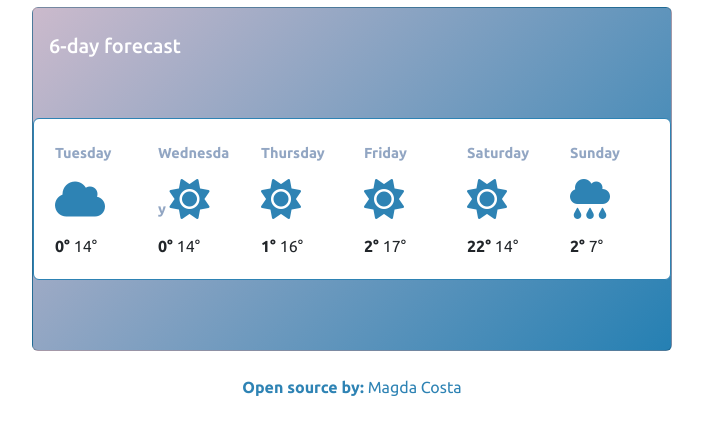
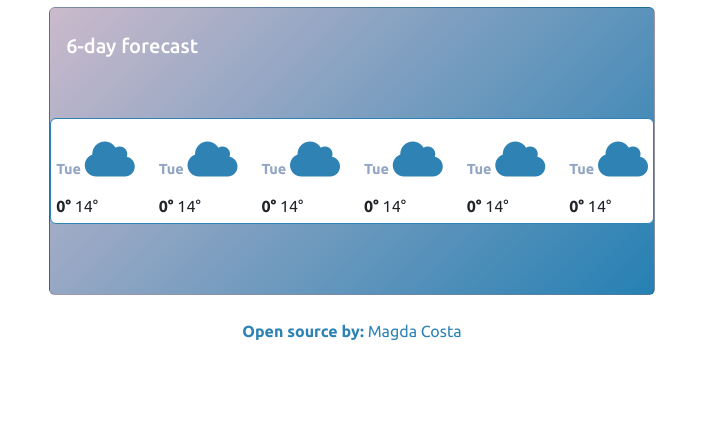
Before and after one commit to MagCost/Weather_app, a plain HTML site: page index.html in a window 1280 px wide. Shown: the part 338-772 px from the top of the page, without its empty margins (288-991 px from the left). Drawn offline with nearby package versions, Linux system fonts and the light colour scheme.

Commit message:
moved forecast from html to js

```diff
--- a/index.html
+++ b/index.html
@@ -99,88 +99,7 @@
                 <h5 class="day_forecast">6-day forecast</h5>
             </div>
             </br>
-            <div class="card weather_forecast" style="width: 40rem;">
-                <div class="card-body">
-                    <div class="row forecast">
-                        <div class="col-2">
-                            <span class="weekday">
-                                Tuesday
-                            </span>
-                            <i class="fa-solid fa-cloud forecast_icon"></i>
-                            <div class="forecast_temperature">
-                                <strong>
-                                    0°
-                                </strong>
-                                14°
-                            </div>
-                        </div>
-
-                        <div class="col-2">
-                            <span class="weekday">
-                                Wednesday
-                            </span>
-                            <i class="fa-solid fa-sun forecast_icon"></i>
-                            <div class="forecast_temperature">
-                                <strong>
-                                    0°
-                                </strong>
-                                14°
-                            </div>
-                        </div>
-
-                        <div class="col-2">
-                            <span class="weekday">
-                                Thursday
-                            </span>
-                            <i class="fa-solid fa-sun forecast_icon"></i>
-                            <div class="forecast_temperature">
-                                <strong>
-                                    1°
-                                </strong>
-                                16°
-                            </div>
-                        </div>
-
-                        <div class="col-2">
-                            <span class="weekday">
-                                Friday
-                            </span>
-                            <i class="fa-solid fa-sun forecast_icon"></i>
-                            <div class="forecast_temperature">
-                                <strong>
-                                    2°
-                                </strong>
-                                17°
-                            </div>
-                        </div>
-
-                        <div class="col-2">
-                            <span class="weekday">
-                                Saturday
-                            </span>
-                            <i class="fa-solid fa-sun forecast_icon"></i>
-                            <div class="forecast_temperature">
-                                <strong>
-                                    22°
-                                </strong>
-                                14°
-                            </div>
-                        </div>
-
-                        <div class="col-2">
-                            <span class="weekday">
-                                Sunday
-                            </span>
-                            <i class="fa-solid fa-cloud-rain forecast_icon"></i>
-                            <div class="forecast_temperature">
-                                <strong>
-                                    2°
-                                </strong>
-                                7°
-                            </div>
-                        </div>
-                    </div>
-                </div>
+            <div class="card weather_forecast" style="width: 40rem;" id="forecast">
             </div>
         </div>
     </div>
--- a/index.js
+++ b/index.js
@@ -29,7 +29,7 @@ function forecastCoordinates(coordinates) {
   let lat = coordinates.lat;
   let lon = coordinates.lon;
   let apiKey = "c819171fe0abdc14039af4ef5dda283b";
-  let apiURL = `https://api.openweathermap.org/data/3.0/onecall?lat=${coordinates.lat}&lon=${coordinates.lon}&appid=${apiKey}`;
+  let apiURL = `https://api.openweathermap.org/data/3.0/onecall?lat=${coordinates.lat}&lon=${coordinates.lon}&appid=${apiKey}&units=metric`;
 }
 
 //form and city update when you search
@@ -73,6 +73,89 @@ function displaySearchedCity(event) {
   axios.get(`${apiURL}&appid=${apiKey}&q=${city}`).then(showTemperature);
 }
 
+//function to display forecast
+
+function displayForecast() {
+  let forecastElement = document.querySelector("#forecast");
+  let forecastHTML = `<div class="row">`;
+  forecastHTML =
+    forecastHTML +
+    `
+     <div class="col-2">
+        <span class="weekday">Tue</span>
+        <i class="fa-solid fa-cloud forecast_icon"></i>
+        <div class="forecast_temperature">
+          <strong>0°</strong>
+          14°
+        </div>
+      </div>
+  `;
+  forecastHTML =
+    forecastHTML +
+    `
+      <div class="col-2">
+        <span class="weekday">Tue</span>
+        <i class="fa-solid fa-cloud forecast_icon"></i>
+        <div class="forecast_temperature">
+          <strong>0°</strong>
+          14°
+        </div>
+      </div>
+  `;
+  forecastHTML =
+    forecastHTML +
+    `
+      <div class="col-2">
+        <span class="weekday">Tue</span>
+        <i class="fa-solid fa-cloud forecast_icon"></i>
+        <div class="forecast_temperature">
+          <strong>0°</strong>
+          14°
+        </div>
+      </div>
+  `;
+  forecastHTML =
+    forecastHTML +
+    `
+      <div class="col-2">
+        <span class="weekday">Tue</span>
+        <i class="fa-solid fa-cloud forecast_icon"></i>
+        <div class="forecast_temperature">
+          <strong>0°</strong>
+          14°
+        </div>
+      </div>
+  `;
+  forecastHTML =
+    forecastHTML +
+    `
+      <div class="col-2">
+        <span class="weekday">Tue</span>
+        <i class="fa-solid fa-cloud forecast_icon"></i>
+        <div class="forecast_temperature">
+          <strong>0°</strong>
+          14°
+        </div>
+      </div>
+  `;
+  forecastHTML =
+    forecastHTML +
+    `
+      <div class="col-2">
+        <span class="weekday">Tue</span>
+        <i class="fa-solid fa-cloud forecast_icon"></i>
+        <div class="forecast_temperature">
+          <strong>0°</strong>
+          14°
+        </div>
+      </div>
+  `;
+  forecastHTML = forecastHTML + `</div>`;
+  forecastElement.innerHTML = forecastHTML;
+}
+
+displayForecast();
+
 let form = document.querySelector("form");
 form.addEventListener("submit", displaySearchedCity);
 
@@ -98,8 +181,6 @@ function findLocation() {
 
 let currentButton = document.querySelector("#currentButton");
 currentButton.addEventListener("click", findLocation);
-
-//function to update forecast
 
 //function farenheit to Celsius
 function showFarenheit(event) {
```
